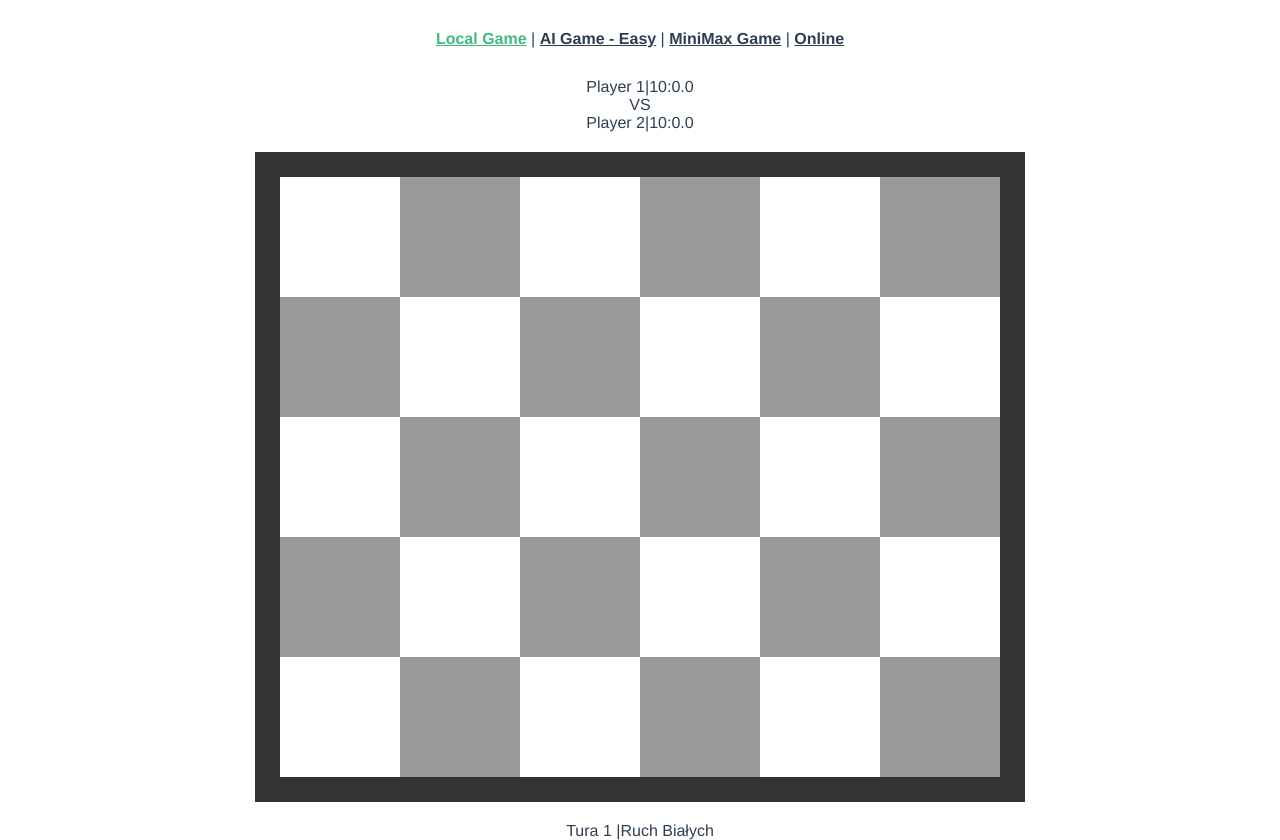
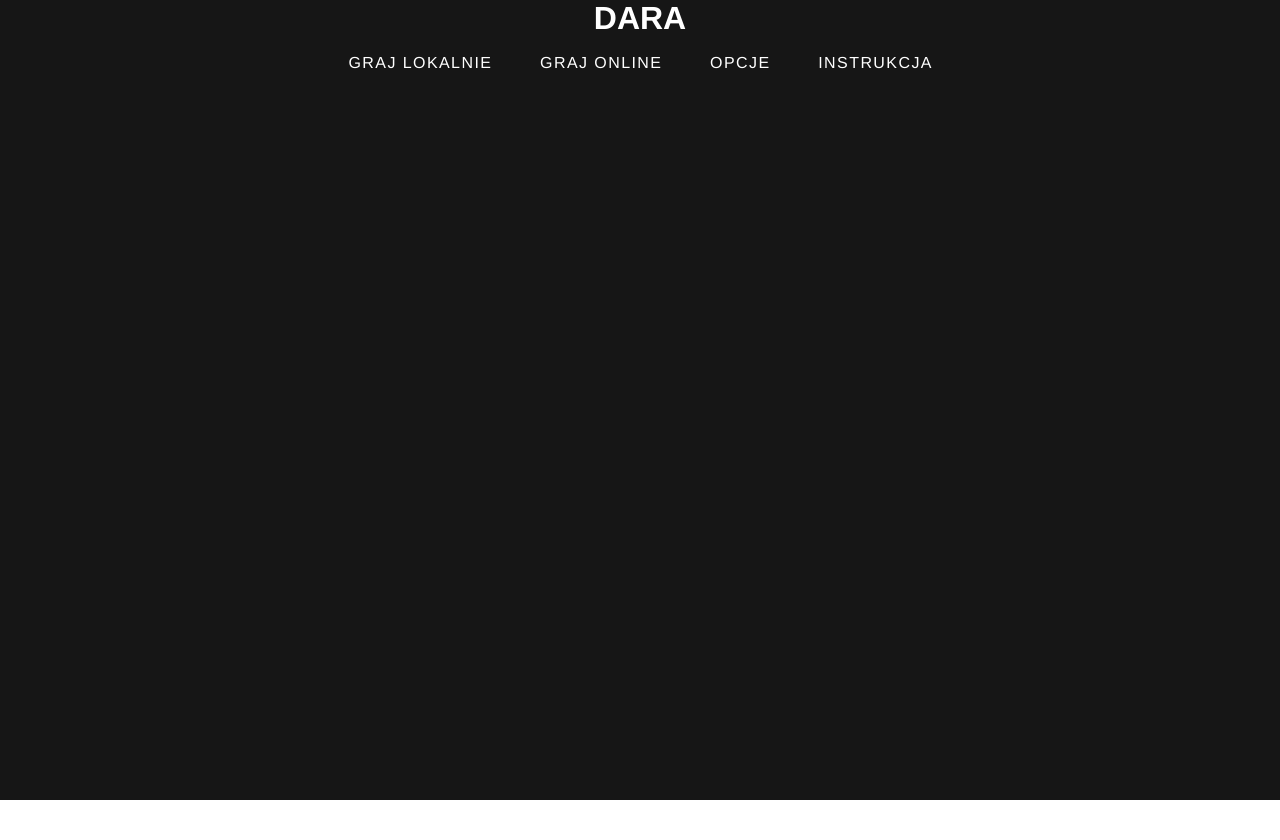
Before and after one commit to Lukixs/praca-inzynierska, a Vue app: page / in a window 1280 px wide. After the commit the page ends 800 px from the top, so only its background shows below. Built offline with nearby package versions, Linux system fonts and the light colour scheme.

Commit message:
Adding menu

```diff
--- a/src/App.vue
+++ b/src/App.vue
@@ -1,34 +1,15 @@
 <template>
   <div id="app">
-    <div id="nav">
+    <!-- <div id="nav">
       <router-link to="/">Local Game</router-link> |
       <router-link to="/about">AI Game - Easy</router-link> |
       <router-link to="/minimax">MiniMax Game</router-link> |
       <router-link to="/online">Online</router-link>
-    </div>
+    </div> -->
     <router-view />
   </div>
 </template>
 
 <style>
-#app {
-  font-family: Avenir, Helvetica, Arial, sans-serif;
-  -webkit-font-smoothing: antialiased;
-  -moz-osx-font-smoothing: grayscale;
-  text-align: center;
-  color: #2c3e50;
-}
-
-#nav {
-  padding: 30px;
-}
-
-#nav a {
-  font-weight: bold;
-  color: #2c3e50;
-}
-
-#nav a.router-link-exact-active {
-  color: #42b983;
-}
+@import "./styles/styles.scss";
 </style>
--- a/src/router/index.ts
+++ b/src/router/index.ts
@@ -4,12 +4,18 @@ import Home from "../views/Home.vue";
 import About from "../views/About.vue";
 import MiniMax from "../views/MiniMax.vue";
 import OnlineGame from "../views/OnlineGame.vue";
+import Menu from "../views/Menu.vue";
 
 Vue.use(VueRouter);
 
 const routes: Array<RouteConfig> = [
   {
     path: "/",
+    name: "Menu",
+    component: Menu,
+  },
+  {
+    path: "/local",
     name: "Home",
     component: Home,
   },
--- /dev/null
+++ b/src/styles/styles.scss
@@ -0,0 +1,30 @@
+html,
+body {
+  margin: 0;
+  height: 100%;
+  overflow: hidden !important;
+}
+
+#app {
+  font-family: Avenir, Helvetica, Arial, sans-serif;
+  -webkit-font-smoothing: antialiased;
+  -moz-osx-font-smoothing: grayscale;
+  text-align: center;
+  color: #2c3e50;
+  background-color: #161616;
+  min-height: 100vh;
+  min-width: 100vw;
+}
+
+#nav {
+  padding: 30px;
+}
+
+#nav a {
+  font-weight: bold;
+  color: #2c3e50;
+}
+
+#nav a.router-link-exact-active {
+  color: #42b983;
+}
--- /dev/null
+++ b/src/views/Menu.vue
@@ -0,0 +1,46 @@
+<template>
+  <div class="menu">
+    <h1 class="h1 title ">DARA</h1>
+    <div class="menu--options">
+      <v-btn
+        v-for="(item, index) in items"
+        :key="index"
+        x-large
+        dark
+        text
+        :to="item.link"
+        >{{ item.title }}</v-btn
+      >
+    </div>
+    <!-- <router-link to="/local">Local Game</router-link> |
+    <router-link to="/about">AI Game - Easy</router-link> |
+    <router-link to="/minimax">MiniMax Game</router-link> |
+    <router-link to="/online">Online</router-link> -->
+  </div>
+</template>
+
+<script lang="ts">
+// @ is an alias to /src
+import Vue from "vue";
+
+export default Vue.extend({
+  name: "Home",
+  components: {},
+  data() {
+    return {
+      items: [
+        { title: "GRAJ LOKALNIE", link: "/local" },
+        { title: "GRAJ ONLINE", ilink: "/about" },
+        { title: "OPCJE", link: "/minimax" },
+        { title: "INSTRUKCJA", icon: "mdi-forum", link: "/online" },
+      ],
+    };
+  },
+});
+</script>
+<style lang="scss" scoped>
+.menu {
+  color: white;
+}
+/* @import "../styles/styles.scss"; */
+</style>
```
